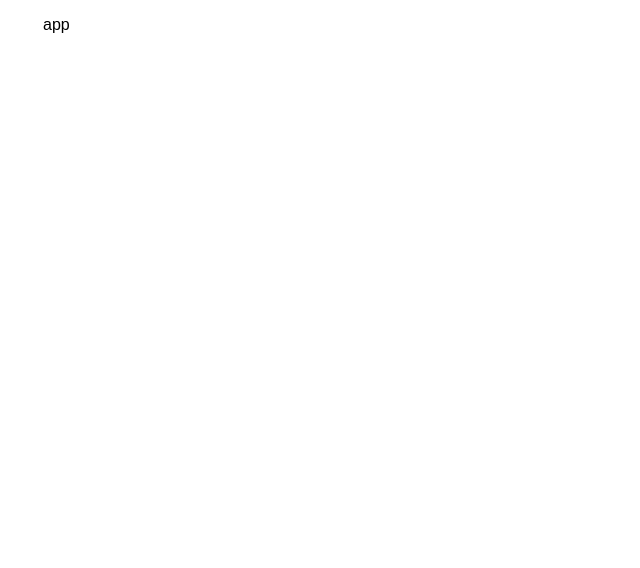
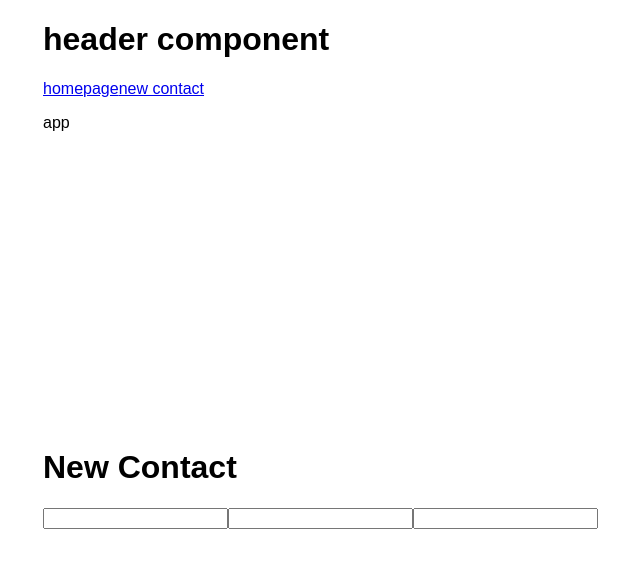
Before and after one commit to ga-wdi-exercises/checkpoint-react, a React (Create React App) app: page /new-contact in a window 1280 px wide. Shown: the top 568 px of the page, without its empty margins (147-787 px from the left). Built offline with nearby package versions, Linux system fonts and the light colour scheme.

Commit message:
checkpoint

```diff
--- a/src/components/App/App.js
+++ b/src/components/App/App.js
@@ -1,9 +1,23 @@
 import React, { Component } from 'react';
+import {Route, Link} from 'react-router-dom'
+import Header from '../Header/Header'
+import NewContact from '../NewContact/NewContact'
+import ContactList from '../ContactList/ContactList'
 
 class App extends Component {
+  constructor(props){
+    super(props)
+    this.state = {
+      contacts:props.contacts
+    }
+  }
+
   render() {
     return <div className="App">
+      <Header/>
         <p>app</p>
+        <Route path='/' render={() => <ContactList contacts={this.state.contacts}/>}/>
+        <Route path='/new-contact' component={NewContact}/>
       </div>;
   }
 }
--- /dev/null
+++ b/src/components/Contact/Contact.js
@@ -0,0 +1,17 @@
+import React, { Component } from 'react'
+
+class Contact extends Component{
+    render(){
+        console.log(this.props)
+        return(
+            <div className='contact'>
+                <img src={this.props.contact.profile_picture}/>
+                <h3></h3>
+                <h4></h4>
+            </div>
+        )
+    }
+}
+
+
+export default Contact
--- /dev/null
+++ b/src/components/ContactList/ContactList.js
@@ -0,0 +1,35 @@
+import React, { Component } from 'react'
+import Contact from '../Contact/Contact'
+
+class ContactList extends Component{
+    render(){
+    // let contacts = this.props.contacts.forEach(contact => {}
+        //     <Contact contact ={contact}/>
+        // })
+        return(
+            <div className='contact-list'>
+                <Contact contact={this.props}/>
+                <Contact contact={this.props}/>
+                <Contact contact={this.props}/>
+                <Contact contact={this.props}/>
+                <Contact contact={this.props}/>
+                <Contact contact={this.props}/>
+                <Contact contact={this.props}/>
+                <Contact contact={this.props}/>
+                <Contact contact={this.props}/>
+                <Contact contact={this.props}/>
+                <Contact contact={this.props}/>
+                <Contact contact={this.props}/>
+                <Contact contact={this.props}/>
+                <Contact contact={this.props}/>
+
+
+            </div>
+        )
+    }
+}
+
+
+
+
+export default ContactList
--- /dev/null
+++ b/src/components/Header/Header.js
@@ -0,0 +1,18 @@
+import React, { Component } from "react";
+import {Link} from 'react-router-dom'
+
+class Header extends Component {
+  render() {
+    return (
+      <div>
+        <h1>header component</h1>
+        <nav>
+          <Link to='/'>homepage</Link>
+          <Link to='/new-contact'>new contact</Link>
+        </nav>
+      </div>
+    );
+  }
+}
+
+export default Header;
--- /dev/null
+++ b/src/components/NewContact/NewContact.js
@@ -0,0 +1,19 @@
+import React, { Component } from 'react'
+
+
+class NewContact extends Component{
+    render(){
+        return(
+            <div>
+                <h1>New Contact</h1>
+                <form action="">
+                    <input name = 'name'type="text"/>
+                    <input name = 'email' type="text"/>
+                    <input name= 'profile_picture'type="text"/>
+                </form>
+            </div>
+        )
+    }
+}
+
+export default NewContact
--- a/src/contacts.json
+++ b/src/contacts.json
@@ -1,4 +1,9 @@
 [
+  {
+    "name": "Tweety",
+    "email": "tweety@gmail.com",
+    "profile_picture": "https://upload.wikimedia.org/wikipedia/en/0/02/Tweety.svg"
+  },
   {
     "name": "Bugs Bunny",
     "email": "bugs@gmail.com",
@@ -52,4 +57,5 @@
     "email": "wile_e@acme.com",
     "profile_picture": "https://upload.wikimedia.org/wikipedia/en/3/3c/Wile_E._Coyote.svg"
   }
+
 ]
--- a/src/index.js
+++ b/src/index.js
@@ -1,8 +1,9 @@
 import React from 'react';
 import ReactDOM from 'react-dom';
+import {BrowserRouter as Router} from "react-router-dom"
 import './styles/index.css';
 import App from './components/App/App';
 
 import contacts from "./contacts.json";
 
-ReactDOM.render(<App />, document.getElementById('root'));
+ReactDOM.render(<Router><App contacts = {contacts} /></Router>,document.getElementById('root'));
```
Also changed, not shown: 1 other file (tests, documents, lock files or other folders).
